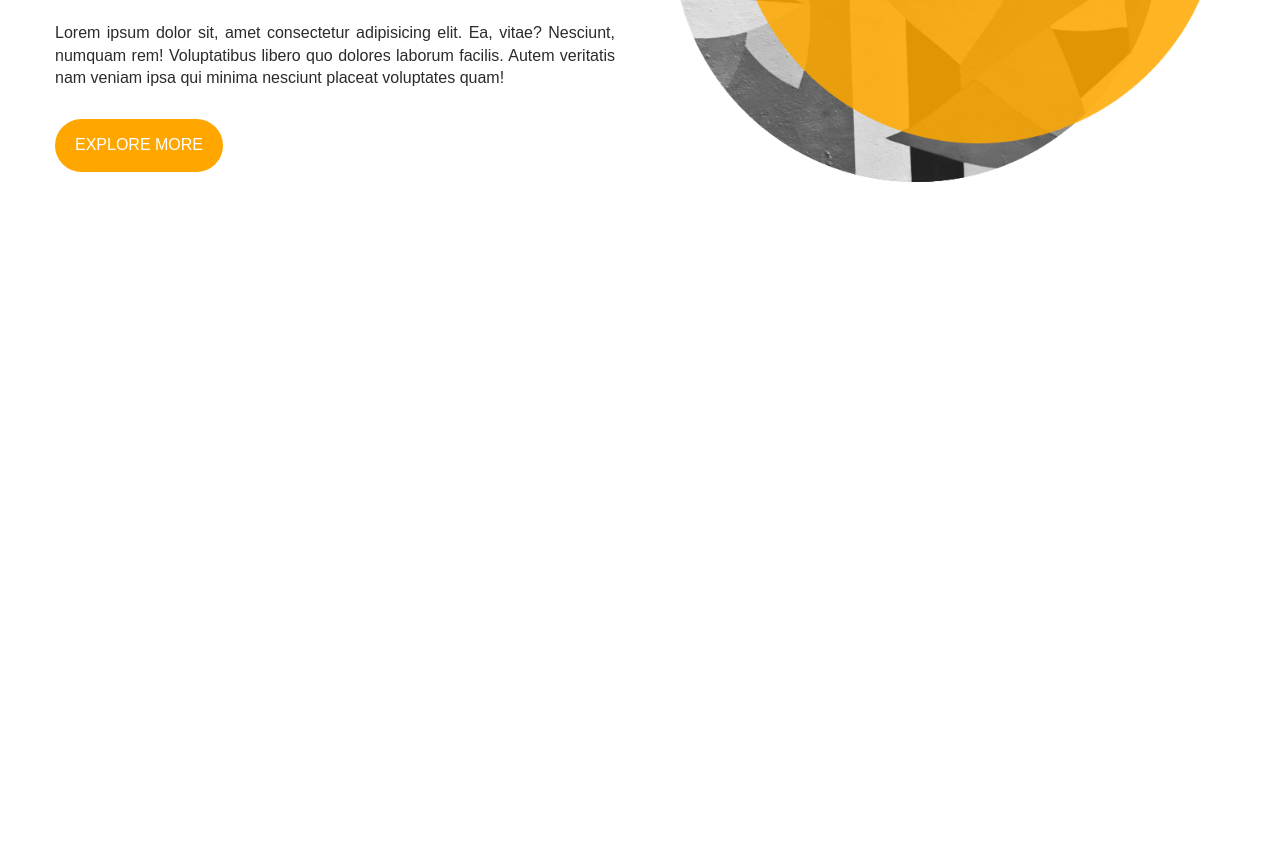
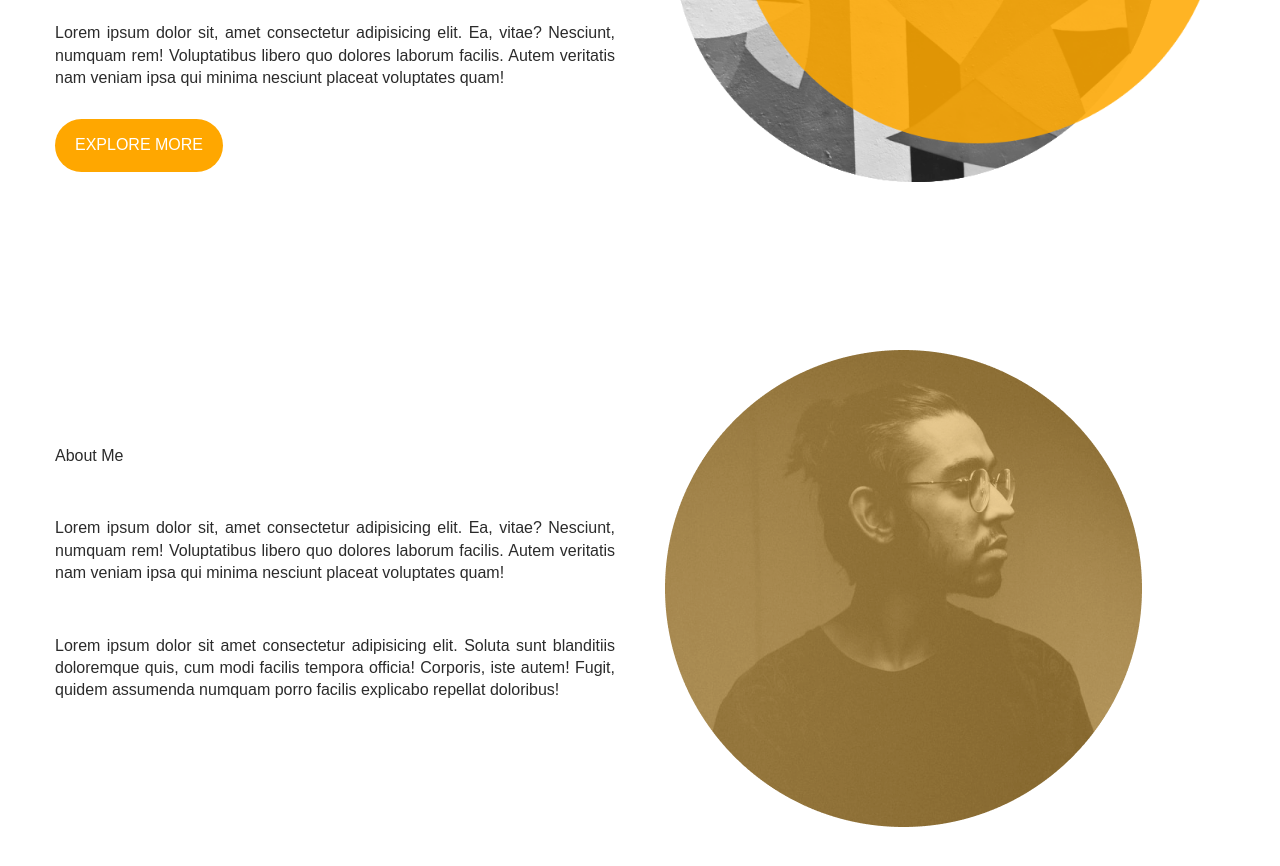
Before and after one commit to nItsu69/Basic-cvd, a plain HTML site: page index.html in a window 1280 px wide. Shown: the part 594-1460 px from the top of the page. Before the commit the page ends 849 px from the top, so only its background shows below. Drawn offline with Linux system fonts and the light colour scheme.

Commit message:
first task

```diff
--- a/index.html
+++ b/index.html
@@ -49,3 +49,15 @@
     <script src="/script.js"></script>
   </body>
 </html>
+<section class="banner">
+
+  <div class="container">
+    <div class="banner__wrapper">
+      <div class="banner__text">
+       <h3>About Me</h3>
+
+        <p>Lorem ipsum dolor sit, amet consectetur adipisicing elit. Ea, vitae? Nesciunt, numquam rem! Voluptatibus libero quo dolores laborum facilis. Autem veritatis nam veniam ipsa qui minima nesciunt placeat voluptates quam!</p>
+        <p>Lorem ipsum dolor sit amet consectetur adipisicing elit. Soluta sunt blanditiis doloremque quis, cum modi facilis tempora officia! Corporis, iste autem! Fugit, quidem assumenda numquam porro facilis explicabo repellat doloribus!</p>
+
+      </div>
+      <img src="/img/about2.png" alt="">
--- a/style.css
+++ b/style.css
@@ -285,3 +285,10 @@ width: 5rem;
   background: #ffa700;
 
 }
+/* task */
+.aboutme .aboutme__wrapper{
+  display: grid;
+  grid-template-columns: ;
+  align-items: center;
+  gap: 5rem;
+}
```
